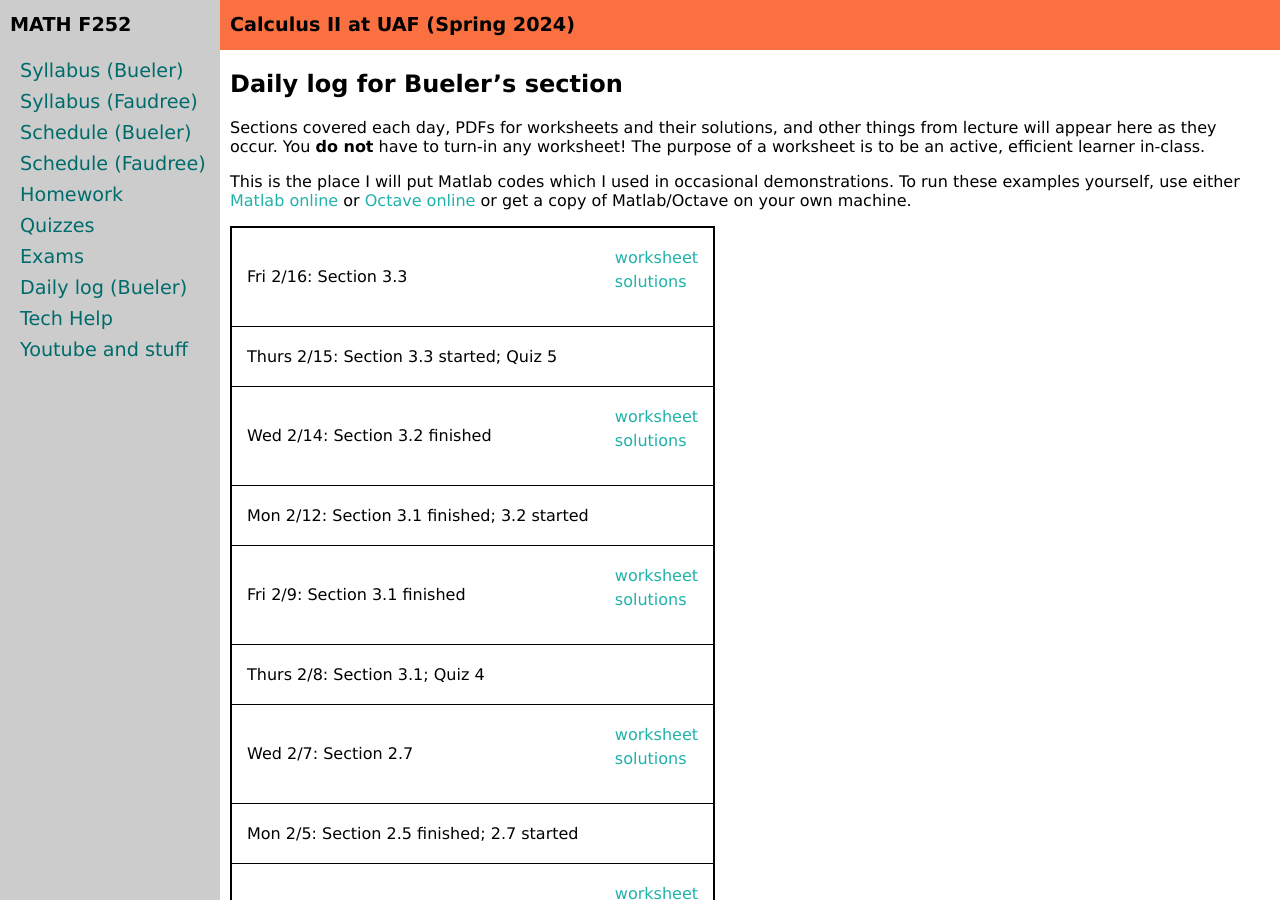
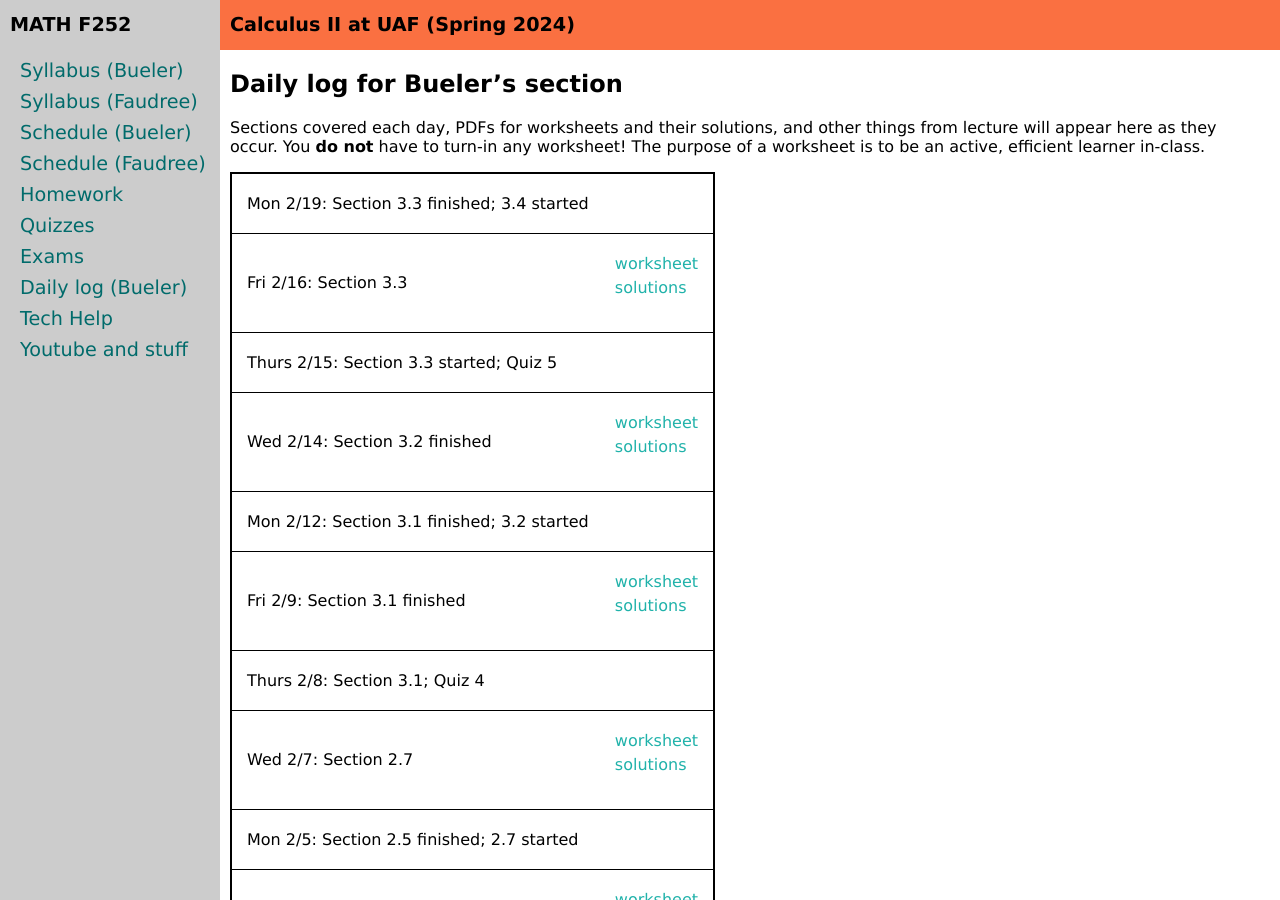
Before and after one commit to uaf-math/calc2, a Jekyll site: the page built from daily.md, in a window 1280 px wide and 900 px high. Built offline with Jekyll 4.4.1, drawn with Linux system fonts in a browser that asks for light colours.

Commit message:
update schedule and daily log

```diff
--- a/_data/daily.yml
+++ b/_data/daily.yml
@@ -1,6 +1,8 @@
 semester: Spring 2024
 home: assets/worksheets/S24
 daily:
+- name: Section 3.3 finished; 3.4 started
+  date: Mon 2/19
 - name: Section 3.3
   date: Fri 2/16
   extworksheet: https://uaf-math251.github.io/calc2/assets/worksheets/F23/M252-3-3-a.pdf
--- a/daily.md
+++ b/daily.md
@@ -7,7 +7,7 @@ title: Daily log (Bueler)
 
 Sections covered each day, PDFs for worksheets and their solutions, and other things from lecture will appear here as they occur.  You **do not** have to turn-in any worksheet!  The purpose of a worksheet is to be an active, efficient learner in-class.
 
-This is the place I will put Matlab codes which I used in occasional demonstrations.  To run these examples yourself, use either [Matlab online](https://matlab.mathworks.com/) or [Octave online](https://octave-online.net/) or get a copy of Matlab/Octave on your own machine.
+<!-- This is also the place I will put Matlab codes which I used in occasional demonstrations.  To run these examples yourself, use either [Matlab online](https://matlab.mathworks.com/) or [Octave online](https://octave-online.net/) or get a copy of Matlab/Octave on your own machine. -->
 
 {% include daily_table.md  data=site.data.daily %}
 
```
Also changed, not shown: 2 other files.
